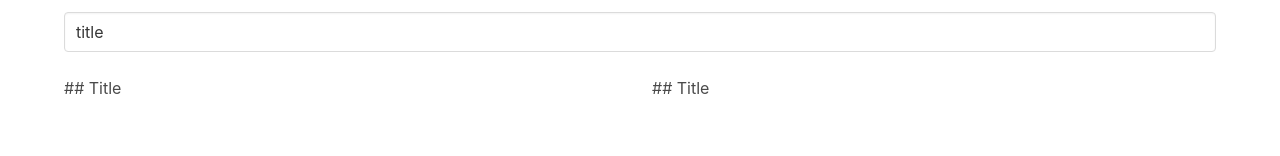
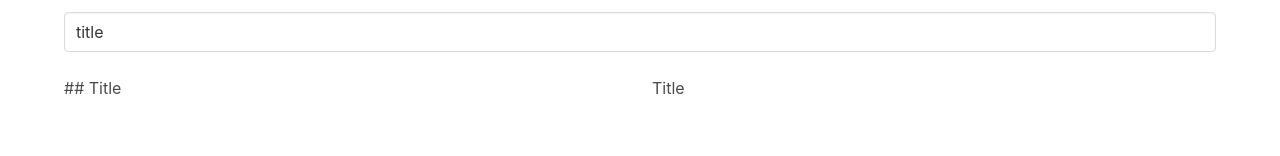
Before and after one commit to PichayuthK/vue-blog-app, a Vue app: page /posts/new in a window 1280 px wide. Shown: the part 144-300 px from the top of the page. Built offline with nearby package versions, Linux system fonts and the light colour scheme.

Commit message:
render markdown syntax

```diff
--- a/package.json
+++ b/package.json
@@ -12,9 +12,11 @@
     "@types/cors": "2.8",
     "@types/express": "4.17",
     "@types/luxon": "^2.3.1",
+    "@types/marked": "^4.0.3",
     "cors": "2.8",
     "express": "4.17",
     "luxon": "^2.3.1",
+    "marked": "^4.0.3",
     "pinia": "^2.0.17",
     "ts-node": "^10.9.1",
     "vue": "^3.2.25",
--- a/src/components/PostWriter.vue
+++ b/src/components/PostWriter.vue
@@ -1,6 +1,7 @@
 <script lang="ts" setup>
-import { onMounted, ref } from "vue";
+import { onMounted, ref, watch } from "vue";
 import { TimelinePost } from "../posts";
+import { marked } from "marked";
 
 const props = defineProps<{
   post: TimelinePost;
@@ -8,7 +9,20 @@
 
 const title = ref(props.post.title);
 const content = ref(props.post.markdown);
+const html = ref("");
 const contentEditable = ref<HTMLDivElement>();
+
+watch(
+  content,
+  (newContent) => {
+    marked.parse(newContent, (err, parseResult) => {
+      html.value = parseResult;
+    });
+  },
+  {
+    immediate: true,
+  }
+);
 
 onMounted(() => {
   if (!contentEditable.value) {
@@ -41,6 +55,8 @@
     <div class="column">
       <div contenteditable ref="contentEditable" @input="handleInput" />
     </div>
-    <div class="column">{{ content }}</div>
+    <div class="column">
+      <div v-html="html" />
+    </div>
   </div>
 </template>
```
Also changed, not shown: 1 other file (tests, documents, lock files or other folders).
